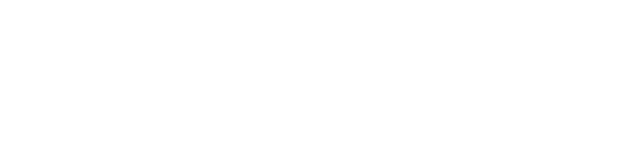
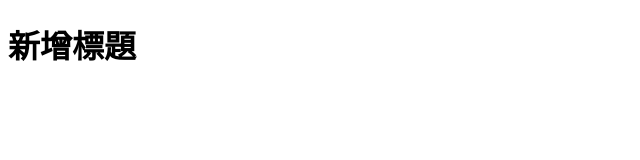
Before and after one commit to gonsakon/test0915, a plain HTML site: page index.html in a window 1280 px wide. Shown: the whole page, without its empty margins (0-640 px from the left). Drawn offline with Linux system fonts and the light colour scheme.

Commit message:
新增標題

```diff
--- a/index.html
+++ b/index.html
@@ -6,6 +6,6 @@
     <title>Document</title>
 </head>
 <body>
-
+    <h1>新增標題</h1>
 </body>
 </html>
```
